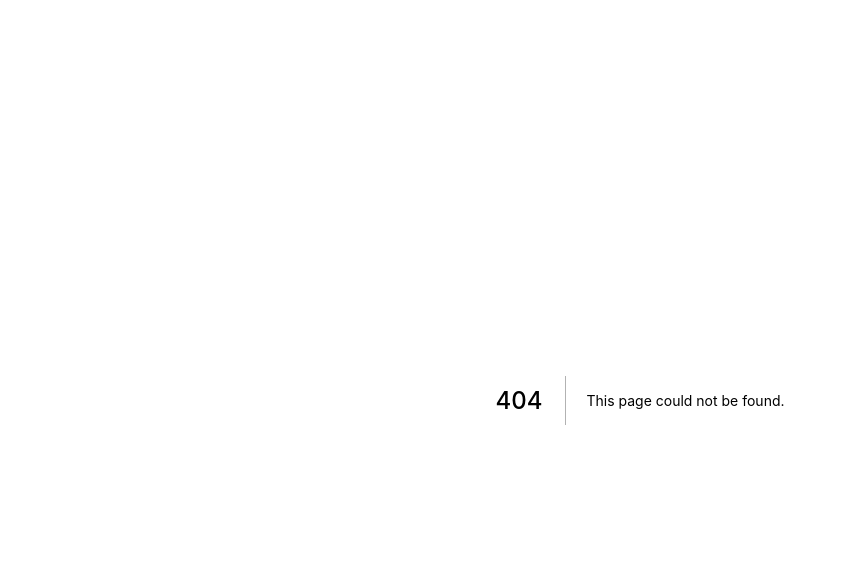
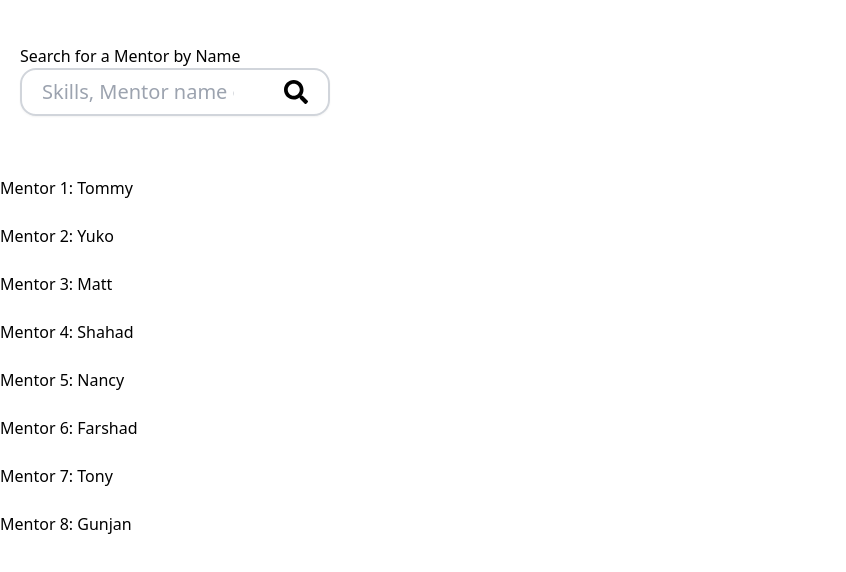
Before and after one commit to JasonXB/EF_Clone, a Next.js app: page /search-input-test in a window 1280 px wide. Before the commit this address had no page. Shown: the top 572 px of the page, without its empty margins (0-846 px from the left). Built offline with nearby package versions, Linux system fonts and the light colour scheme.

Commit message:
some styling added. final commit for this sprint

```diff
--- a/components/SearchInput.tsx
+++ b/components/SearchInput.tsx
@@ -1,8 +1,7 @@
 import React, { useEffect, useState, useRef } from 'react';
 import { Data } from '../interface/data.interface';
 import { SearchInputProps } from '../interface/search-input-props.interface';
-import { useSearchContext } from "../context/SearchContext";
-
+import { useSearchContext } from '../context/SearchContext';
 
 const SearchInput = ({ data }: SearchInputProps) => {
   const { filterSearch } = useSearchContext();
@@ -25,19 +24,46 @@ const SearchInput = ({ data }: SearchInputProps) => {
   }, [triggerFilterSearch]);
 
   // render search form - currentSearchValue referenced in input. When input value changes, call searchItem to update state with current ref'd value.
+  //  styling is rough/temporary.
   return (
     <>
       <div>
-        <form action="input">
-          <input
-            type="text"
-            placeholder="Search for an item by name"
-            ref={currentSearchValue}
-            onChange={() => setTriggerFilterSearch(true)}
-          />
-        </form>
+        <div className="items-center justify-center p-5 bg-white flex-column">
+          <h1>Search for a Mentor by Name</h1>
+          <div className="relative flex items-stretch w-1/4 p-1 mb-4 border-2 border-gray-300 border-solid shadow-sm rounded-2xl input-group">
+            <input
+              type="search"
+              className="relative flex-auto block w-full min-w-0 px-3 py-0 m-1 text-xl transition ease-in-out text-lggray-700 text-font-normal form-control focus:ring-0 focus:text-gray-700 focus:bg-white"
+              aria-label="Search"
+              aria-describedby="button-addon2"
+              placeholder="Skills, Mentor name or Industries"
+              ref={currentSearchValue}
+              onChange={() => setTriggerFilterSearch(true)}
+            />
+            <button
+              className="flex items-center px-4 py-0 text-xs font-medium leading-tight text-black uppercase bg-white rounded btn focus:shadow-lg focus:outline-none focus:ring-0 active:shadow-lg"
+              type="button"
+              id="button-addon2"
+            >
+              <svg
+                aria-hidden="true"
+                focusable="false"
+                data-prefix="fas"
+                data-icon="search"
+                className="w-6"
+                role="img"
+                xmlns="http://www.w3.org/2000/svg"
+                viewBox="0 0 512 512"
+              >
+                <path
+                  fill="currentColor"
+                  d="M505 442.7L405.3 343c-4.5-4.5-10.6-7-17-7H372c27.6-35.3 44-79.7 44-128C416 93.1 322.9 0 208 0S0 93.1 0 208s93.1 208 208 208c48.3 0 92.7-16.4 128-44v16.3c0 6.4 2.5 12.5 7 17l99.7 99.7c9.4 9.4 24.6 9.4 33.9 0l28.3-28.3c9.4-9.4 9.4-24.6.1-34zM208 336c-70.7 0-128-57.2-128-128 0-70.7 57.2-128 128-128 70.7 0 128 57.2 128 128 0 70.7-57.2 128-128 128z"
+                ></path>
+              </svg>
+            </button>
+          </div>
+        </div>
       </div>
-
     </>
   );
 };
--- a/components/SearchResult.tsx
+++ b/components/SearchResult.tsx
@@ -8,7 +8,6 @@ const SearchResult = ({ category, name, id }: SearchResultProps) => {
     <>
     <div>
         {category} {id}: {`${name.charAt(0).toUpperCase() + name.slice(1)}`}
-
     </div>
     <br/>
     </>
--- a/context/SearchContext.tsx
+++ b/context/SearchContext.tsx
@@ -1,7 +1,7 @@
 import React from 'react';
 import { ReactNode, useState, createContext, useContext } from 'react';
 import { Data } from '../interface/data.interface';
-import { dummyMentors } from '../components/temporary/dummyMentors';
+import { dummyMentors } from '../temporary/dummyMentors';
 
  type searchContextType = {
   currentFilteredData: Array<Data> ;
--- a/pages/index.tsx
+++ b/pages/index.tsx
@@ -1,8 +1,5 @@
 import type { NextPage } from 'next';
 import Head from 'next/head';
-import SearchResults from '../components/SearchResults';
-import SearchForm from '../components/SearchInput';
-import { dummyMentors } from '../components/temporary/dummyMentors';
 
 const Home: NextPage = ({}) => {
   return (
@@ -12,12 +9,7 @@ const Home: NextPage = ({}) => {
         <meta name="description" content="Generated by create next app" />
         <link rel="icon" href="/favicon.ico" />
       </Head>
-      {/* Search form and (currently) Mentor search results */}
-      <h1>Search for a Mentor</h1>
-      <br/>
-      <SearchForm data={dummyMentors} />
-      <br/>
-      <SearchResults />
+      <h1>Home Page - Hello world!</h1>
     </div>
   );
 };
--- /dev/null
+++ b/pages/search-input-test.tsx
@@ -0,0 +1,18 @@
+import type { NextPage } from 'next';
+import SearchResults from '../components/SearchResults';
+import SearchForm from '../components/SearchInput';
+import { dummyMentors } from '../temporary/dummyMentors';
+
+const SearchInputTest: NextPage = ({}) => {
+  return (
+    <div>
+          {/* Search form and (currently) Mentor search results */}
+          <br/>
+          <SearchForm data={dummyMentors} />
+          <br/>
+          <SearchResults />
+          </div>
+  );
+};
+
+export default SearchInputTest;
--- a/tailwind.config.js
+++ b/tailwind.config.js
@@ -5,7 +5,8 @@ module.exports = {
     './components/**/*.{js,ts,jsx,tsx}',
   ],
   theme: {
-    extend: {},
+    extend: {
+    }
   },
   plugins: [],
-};
+}
--- a/components/temporary/dummyCountries.ts
+++ b/temporary/dummyCountries.ts
@@ -1,5 +1,5 @@
-// Dummy mentor data to display basic filter search functionality
-import { Data } from '../../interface/data.interface';
+// Dummy Country data to display basic filter search functionality
+import { Data } from '../interface/data.interface';
 
 export const dummyCountries: Array<Data> = [
   { category: 'Country', name: 'Canada', id: 1 },
--- a/components/temporary/dummyMentors.ts
+++ b/temporary/dummyMentors.ts
@@ -1,5 +1,5 @@
 // Dummy mentor data to display basic filter search functionality
-import { Data } from '../../interface/data.interface';
+import { Data } from '../interface/data.interface';
 
 export const dummyMentors: Array<Data> = [
   { category: 'Mentor', name: 'Tommy', id: 1 },
```
Also changed, not shown: hooks/useFilterSearch.tsx (deleted, +0 -36 lines).
